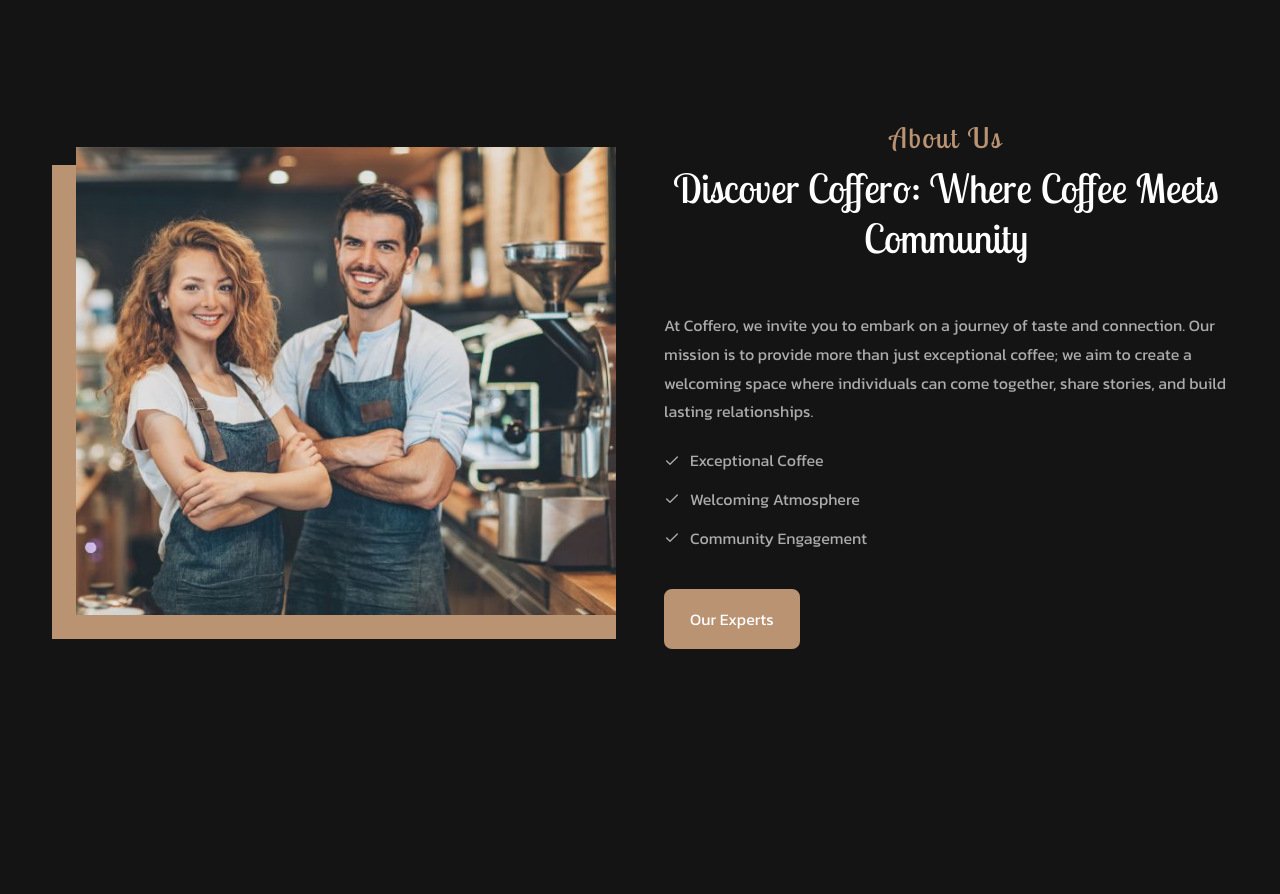
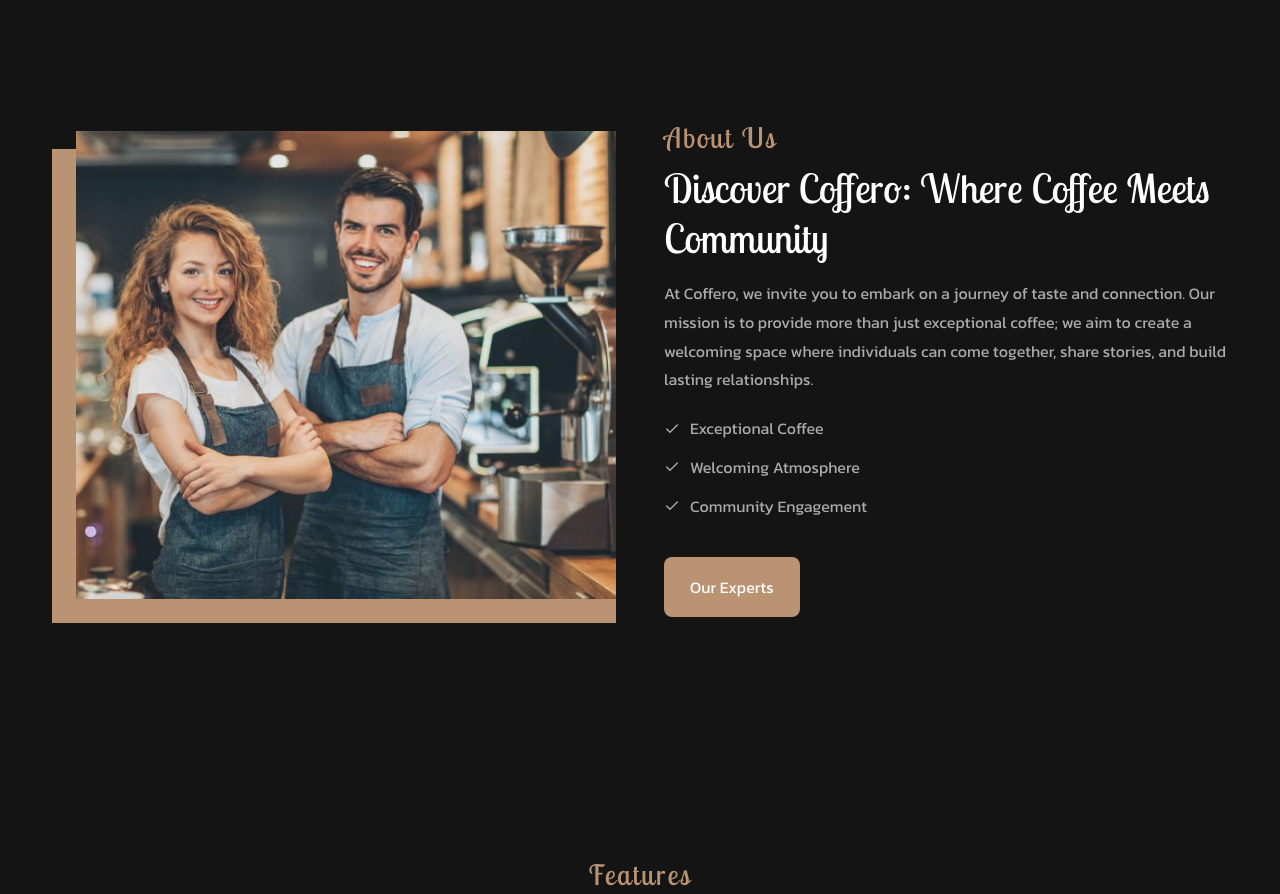
Before and after one commit to YpzarJohn24/Coffero-Shop-Website, a React (Vite) app: page / in a window 1280 px wide. Shown: the part 880-1774 px from the top of the page. Built offline with nearby package versions, Linux system fonts and the light colour scheme.

Commit message:
Adding title-left class to section__title

```diff
--- a/src/components/About/About.jsx
+++ b/src/components/About/About.jsx
@@ -12,7 +12,7 @@
         </div>
 
         <div className="about__content">
-          <h2 className="section__title" data-title="About Us">
+          <h2 className="section__title title-left" data-title="About Us">
             Discover Coffero: Where Coffee Meets Community
           </h2>
           <p className="about__description">
```
